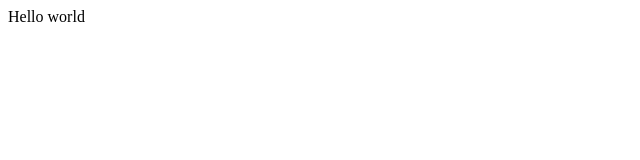
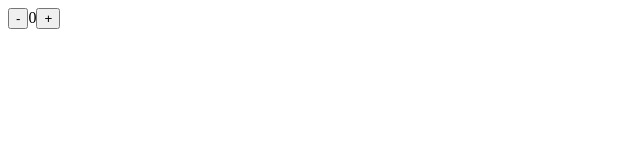
Before and after one commit to Sibindra/useState-tutorial, a React (Create React App) app: page / in a window 1280 px wide. Shown: the top 160 px of the page, without its empty margins (0-640 px from the left). Built offline with nearby package versions, Linux system fonts and the light colour scheme.

Commit message:
setup complete

```diff
--- a/src/App.js
+++ b/src/App.jsx
@@ -1,7 +1,9 @@
 function App() {
   return (
     <>
-      Hello world
+      <button>-</button>
+      <span>0</span>
+      <button>+</button>
     </>
   );
 }
```
